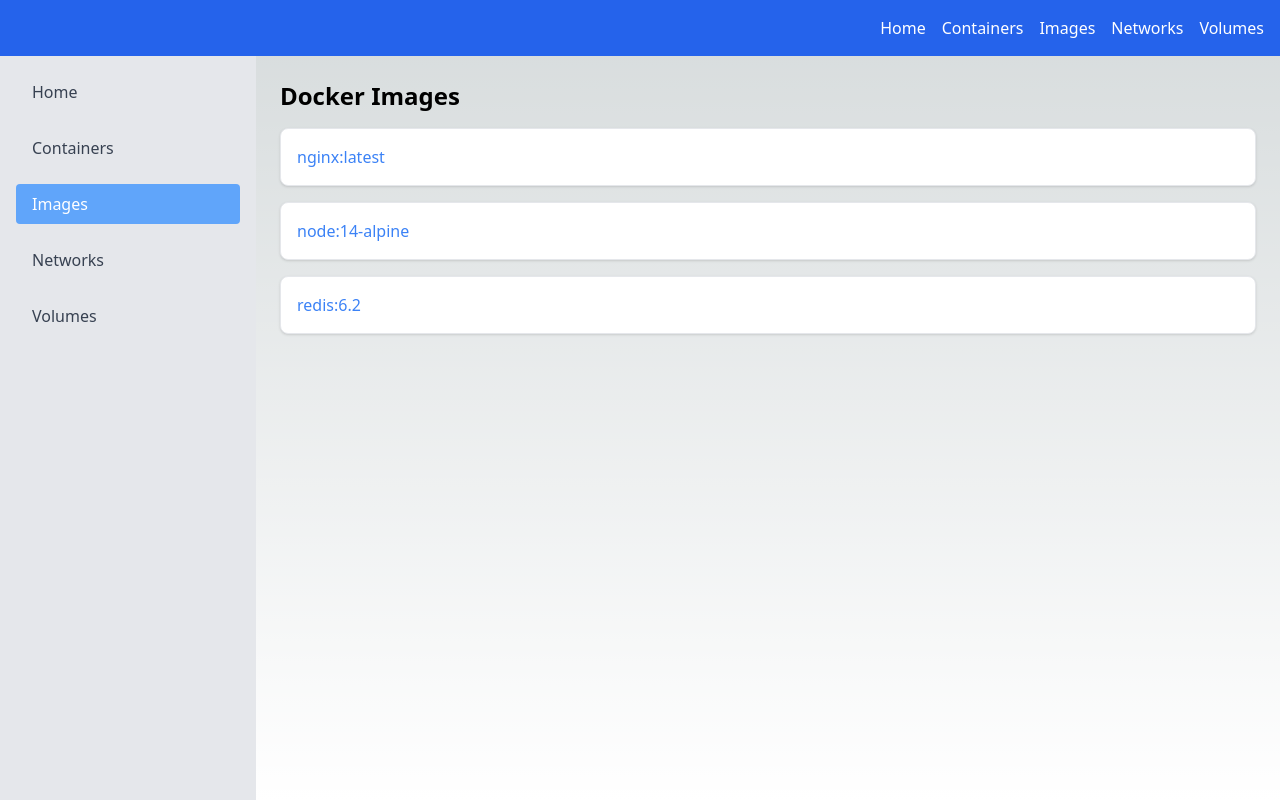
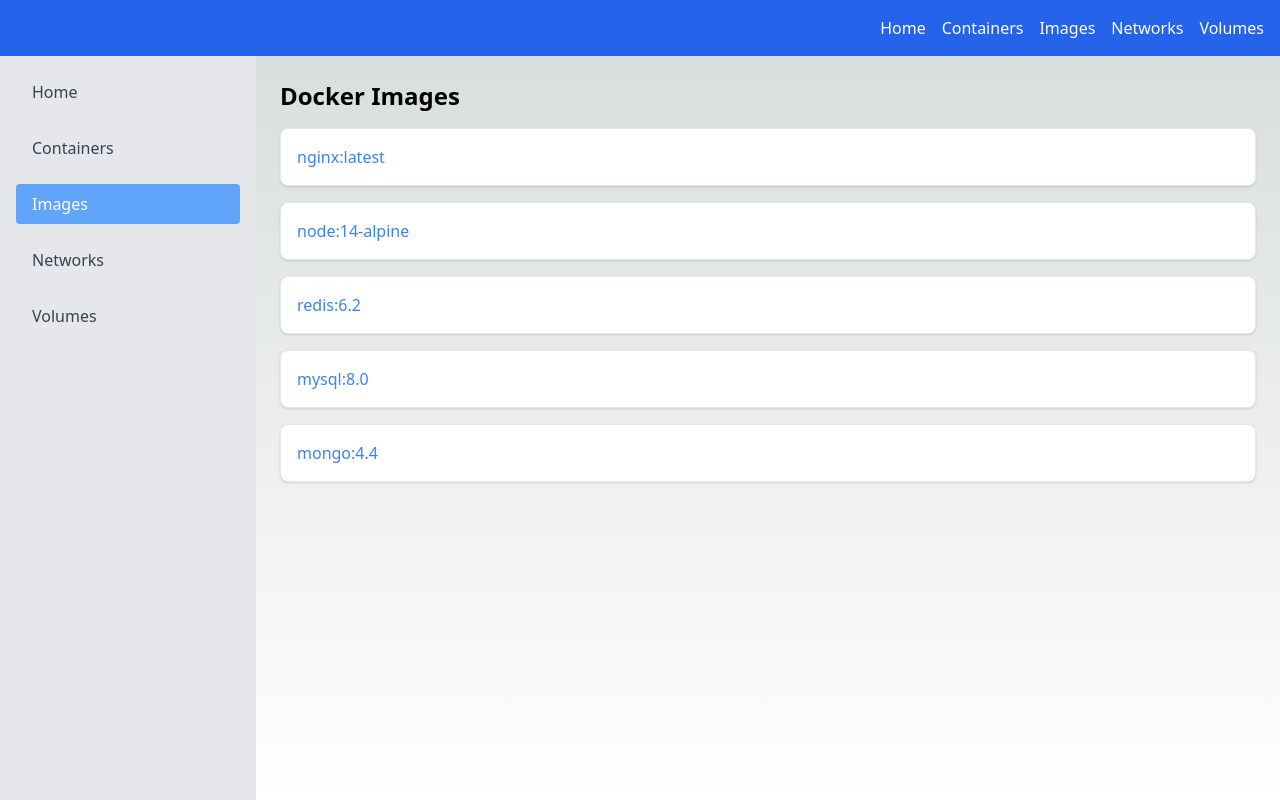
Before and after one commit to yeoniii20/docker_GUI, a Next.js app: page /images in a window 1280 px wide. Built offline with nearby package versions, Linux system fonts and the light colour scheme.

Commit message:
feat: update images.ts

```diff
--- a/data/images.ts
+++ b/data/images.ts
@@ -14,8 +14,36 @@
   size: "133MB",
 };
 
-export const IMAGES: DockerImage[] = [
-  { id: "1", name: "nginx", tag: "latest" },
-  { id: "2", name: "node", tag: "14-alpine" },
-  { id: "3", name: "redis", tag: "6.2" },
+export const IMAGES = [
+  {
+    id: "1",
+    name: "nginx",
+    tag: "latest",
+    description: "Official build of Nginx.",
+  },
+  {
+    id: "2",
+    name: "node",
+    tag: "14-alpine",
+    description: "Node.js 14 on Alpine Linux.",
+  },
+  {
+    id: "3",
+    name: "redis",
+    tag: "6.2",
+    description: "Redis is an in-memory database that persists on disk.",
+  },
+  {
+    id: "4",
+    name: "mysql",
+    tag: "8.0",
+    description: "MySQL is a widely used, open-source relational database.",
+  },
+  {
+    id: "5",
+    name: "mongo",
+    tag: "4.4",
+    description:
+      "MongoDB is a document database with the scalability and flexibility.",
+  },
 ];
```
